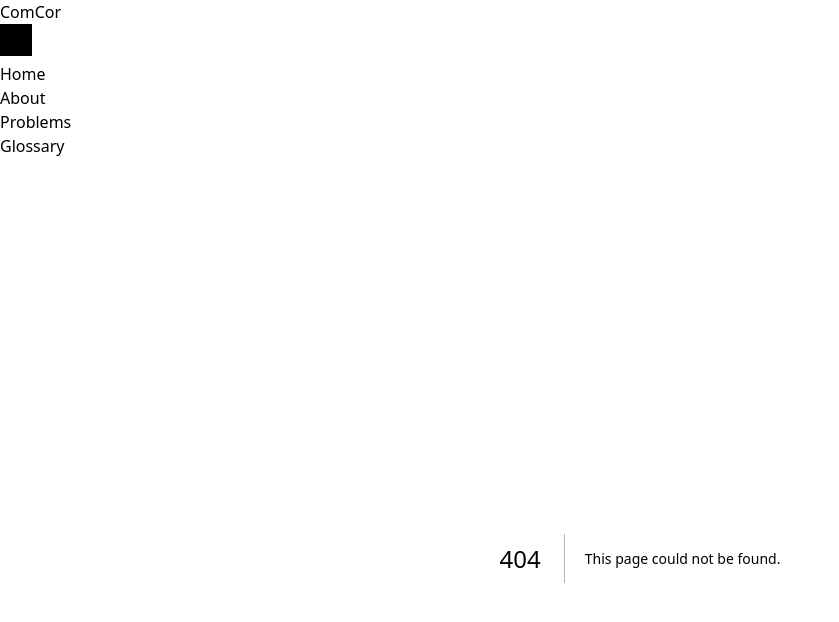
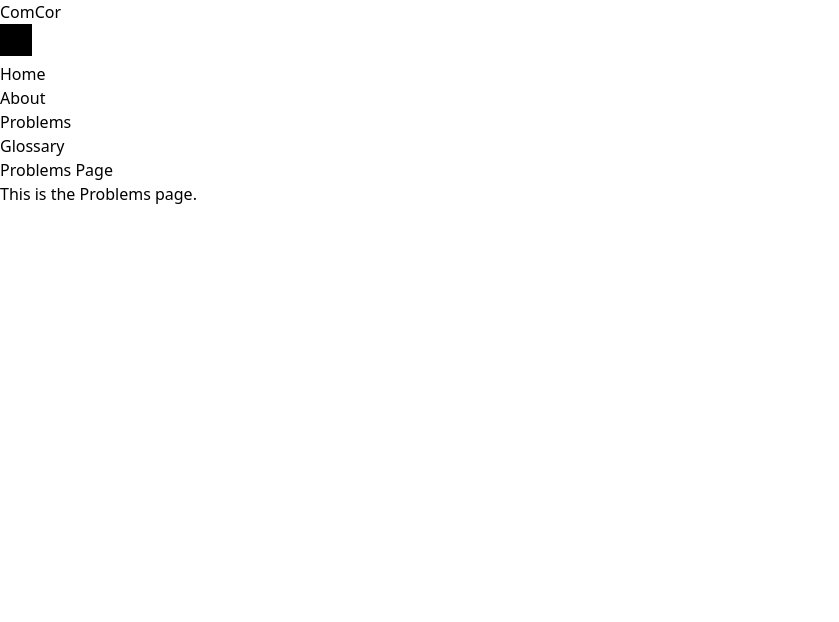
Before and after one commit to agviray/computation-corner, a Next.js app: page /problems in a window 1280 px wide. Before the commit this address had no page. Shown: the top 622 px of the page, without its empty margins (0-839 px from the left). Built offline with nearby package versions, Linux system fonts and the light colour scheme.

Commit message:
Create initial routes for About, Problems, and Glossary pages

```diff
--- /dev/null
+++ b/src/app/about/page.js
@@ -0,0 +1,14 @@
+const AboutPage = () => {
+  return (
+    <main>
+      <section>
+        <div>
+          <h1>About Page</h1>
+          <p>This is the About page.</p>
+        </div>
+      </section>
+    </main>
+  );
+};
+
+export default AboutPage;
--- /dev/null
+++ b/src/app/glossary/page.js
@@ -0,0 +1,14 @@
+const GlossaryPage = () => {
+  return (
+    <main>
+      <section>
+        <div>
+          <h1>Glossary Page</h1>
+          <p>This is the Glossary page.</p>
+        </div>
+      </section>
+    </main>
+  );
+};
+
+export default GlossaryPage;
--- /dev/null
+++ b/src/app/problems/page.js
@@ -0,0 +1,14 @@
+const ProblemsPage = () => {
+  return (
+    <main>
+      <section>
+        <div>
+          <h1>Problems Page</h1>
+          <p>This is the Problems page.</p>
+        </div>
+      </section>
+    </main>
+  );
+};
+
+export default ProblemsPage;
```
